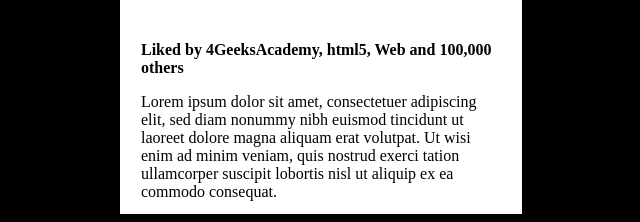
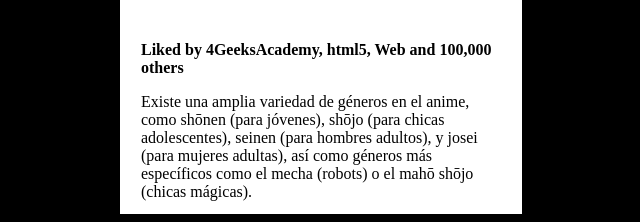
Before and after one commit to moisesaguirre/Post-de-Instagram, a plain HTML site: page index.html in a window 1280 px wide. Shown: the part 601-823 px from the top of the page, without its empty margins (319-959 px from the left). Drawn offline with Linux system fonts and the light colour scheme.

Commit message:
post de inatagram

```diff
--- a/index.html
+++ b/index.html
@@ -38,13 +38,7 @@
         </div>
         <div class="contenido">
             <p class="like">Liked by 4GeeksAcademy, html5, Web and 100,000 others</p>
-
-            <p>Lorem ipsum dolor sit amet, consectetuer adipiscing elit, sed diam
-                nonummy nibh euismod tincidunt ut laoreet dolore magna aliquam
-                erat volutpat. Ut wisi enim ad minim veniam, quis nostrud exerci
-                tation ullamcorper suscipit lobortis nisl ut aliquip ex ea commodo
-                consequat.
-            </p>
+            <p>Existe una amplia variedad de géneros en el anime, como shōnen (para jóvenes), shōjo (para chicas adolescentes), seinen (para hombres adultos), y josei (para mujeres adultas), así como géneros más específicos como el mecha (robots) o el mahō shōjo (chicas mágicas). </p>
 
         </div>
     </div>
```
